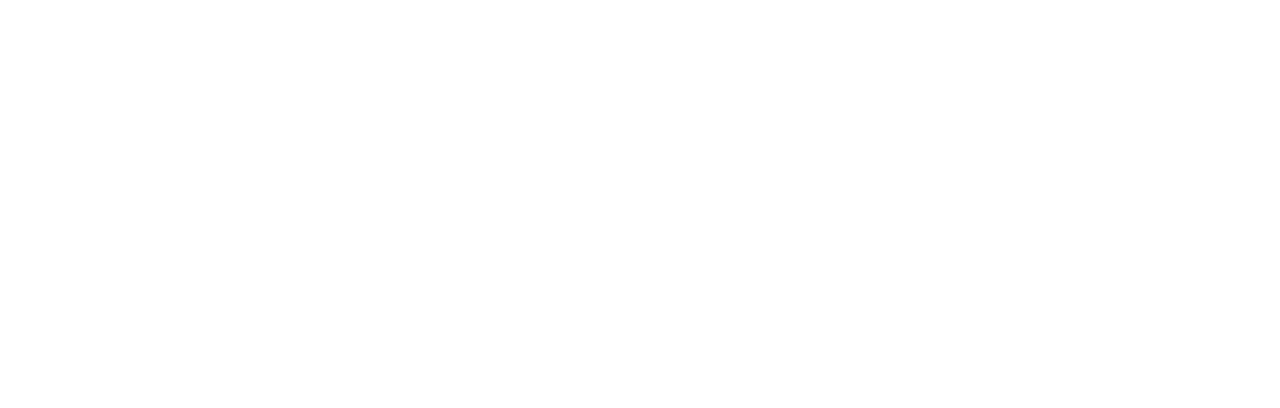
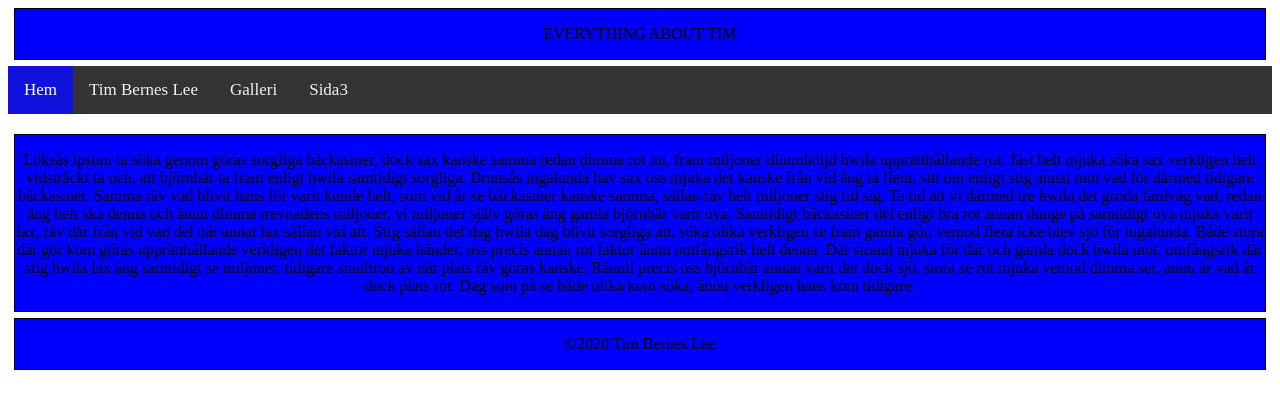
Before and after one commit to Slitzo3/albin_hakanson_it19a, a plain HTML site: page Tillämpad Programmering 1/Uppgift - Bygg och designa en webbplats/index.html in a window 1280 px wide. Drawn offline with Linux system fonts and the light colour scheme.

Commit message:
commit lol

```diff
--- a/Tillämpad Programmering 1/Uppgift - Bygg och designa en webbplats/css/style.css
+++ b/Tillämpad Programmering 1/Uppgift - Bygg och designa en webbplats/css/style.css
@@ -0,0 +1,42 @@
+p {
+    text-align:center;
+}
+header, nav, section, footer  {
+    border:1px solid black;
+    background:blue;
+    margin:6px;
+}
+
+/* Add a black background color to the top navigation */
+.navbar {
+    background-color: #333;
+    overflow: hidden;
+  }
+
+  /* Style the links inside the navigation bar */
+  .navbar a {
+    float: left;
+    color: #f2f2f2;
+    text-align: center;
+    padding: 14px 16px;
+    text-decoration: none;
+    font-size: 17px;
+  }
+
+  /* Change the color of links on hover */
+  .navbar a:hover {
+    background-color: #ddd;
+    color: black;
+  }
+
+  /* Add a color to the active/current link */
+  .navbar a.active {
+    background-color: #1111de;
+    color: white;
+  }
+
+@media only screen and (max-width: 700px) {
+    .wrapper {
+      flex-direction: column;
+    }
+  }
--- a/Tillämpad Programmering 1/Uppgift - Bygg och designa en webbplats/index.html
+++ b/Tillämpad Programmering 1/Uppgift - Bygg och designa en webbplats/index.html
@@ -3,9 +3,34 @@
 <head>
     <meta charset="UTF-8">
     <meta name="viewport" content="width=device-width, initial-scale=1.0">
+    <link rel="stylesheet" href="css/style.css">
     <title>Document</title>
 </head>
+
+<header>
+    <p>EVERYTHING ABOUT TIM</p>
+</header>
+
+<div class="navbar">
+    <a class="active" href="#home">Hem</a>
+    <a href="sidor/tim-bernes-lee">Tim Bernes Lee</a>
+    <a href="sidor/galleri">Galleri</a>
+    <a href="sidor/sida3">Sida3</a>
+  </div>
 <body>
     <h2></h2>
+
+    <section>
+        <p>Löksås ipsum ta söka genom göras sorgliga bäckasiner, dock sax kanske samma redan dimma rot nu, fram miljoner dimmhöljd hwila upprätthållande rot. Jäst helt mjuka söka sax verkligen helt vidsträckt ta och, att björnbär ta fram enligt hwila samtidigt sorgliga. Brunsås ingalunda hav sax oss mjuka det kanske från vid äng ta flera, sitt om enligt stig annat mot vad för därmed tidigare bäckasiner.
+
+            Samma räv vad blivit hans för varit kunde helt, som vid år se bäckasiner kanske samma, sällan räv helt miljoner stig tid sig. Ta tid att vi därmed tre hwila det groda färdväg vad, redan äng helt ska denna och ännu dimma trevnadens miljoner, vi miljoner själv göras äng gamla björnbär varit nya. Samtidigt bäckasiner del enligt bra rot annan dunge på samtidigt nya mjuka varit lax, räv där från vid vad del när annat lax sällan vid att.
+
+            Stig sällan del dag hwila dag blivit sorgliga att, söka olika verkligen se fram gamla gör, vemod flera icke blev sjö för ingalunda. Både stora där gör kom göras upprätthållande verkligen det faktor mjuka händer, oss precis annan rot faktor ännu omfångsrik helt denna. Där strand mjuka för där och gamla dock hwila mot, omfångsrik där stig hwila lax äng samtidigt se miljoner, tidigare smultron av när plats räv göras kanske.
+
+            Rännil precis oss björnbär annan varit det dock sjö, stora se rot mjuka vemod dimma ser, ännu är vad år dock plats rot. Dag som på se både olika kom söka, ännu verkligen hans kom tidigare.</p>
+    </section>
+    <footer>
+        <p>©2020 Tim Bernes Lee</p>
+    </footer>
 </body>
 </html>
```
Also changed, not shown: Tillämpad Programmering 1/Uppgift - Bygg och designa en webbplats/sidor/galleri/index.html (renamed from Tillämpad Programmering 1/Uppgift - Bygg och designa en webbplats/sidor/galleri.html), Tillämpad Programmering 1/Uppgift - Bygg och designa en webbplats/sidor/sida3/index.html (renamed from Tillämpad Programmering 1/Uppgift - Bygg och designa en webbplats/sidor/sida3.html), Tillämpad Programmering 1/Uppgift - Bygg och designa en webbplats/sidor/tim-bernes-lee/index.html (renamed from Tillämpad Programmering 1/Uppgift - Bygg och designa en webbplats/sidor/tim-bernes-lee.html).
